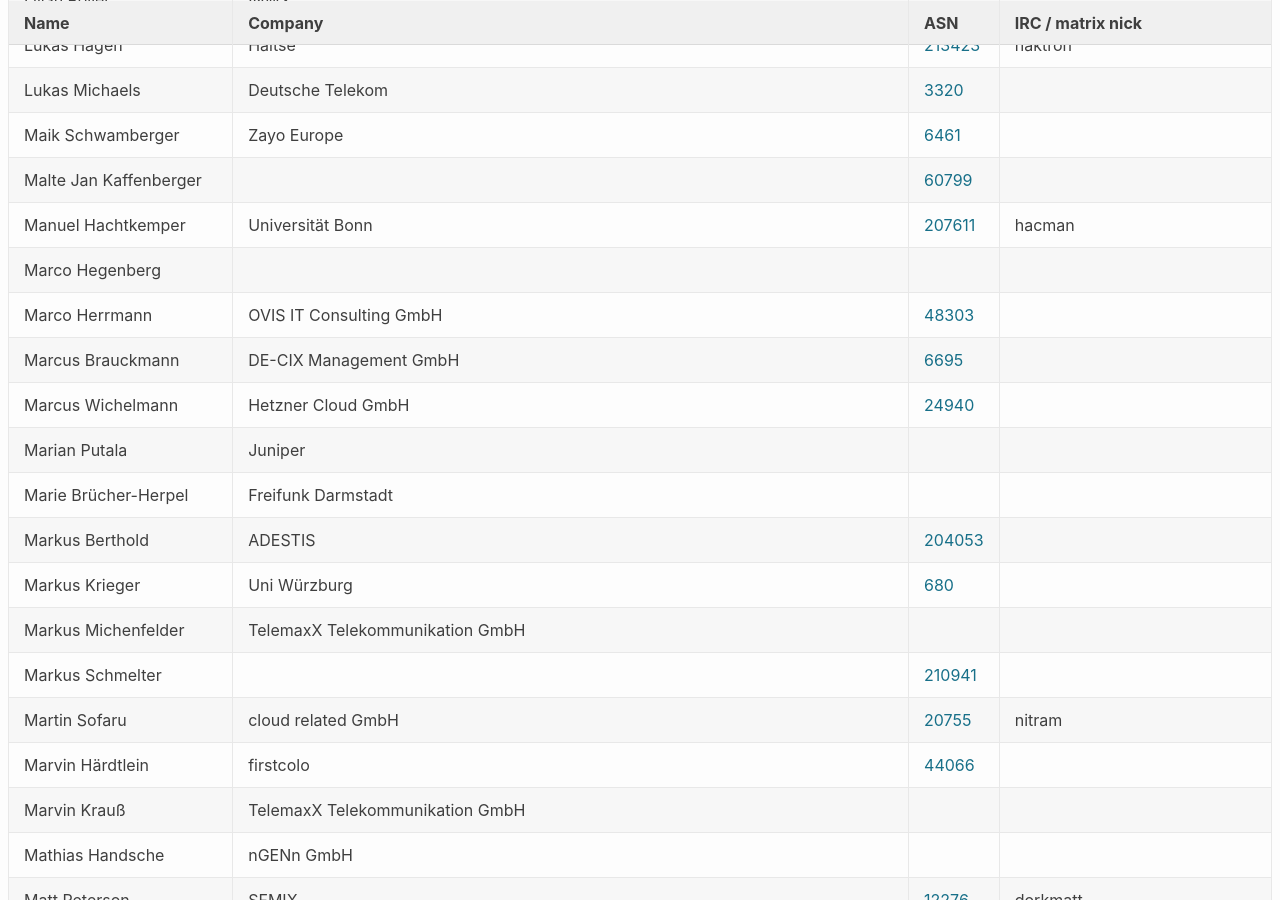
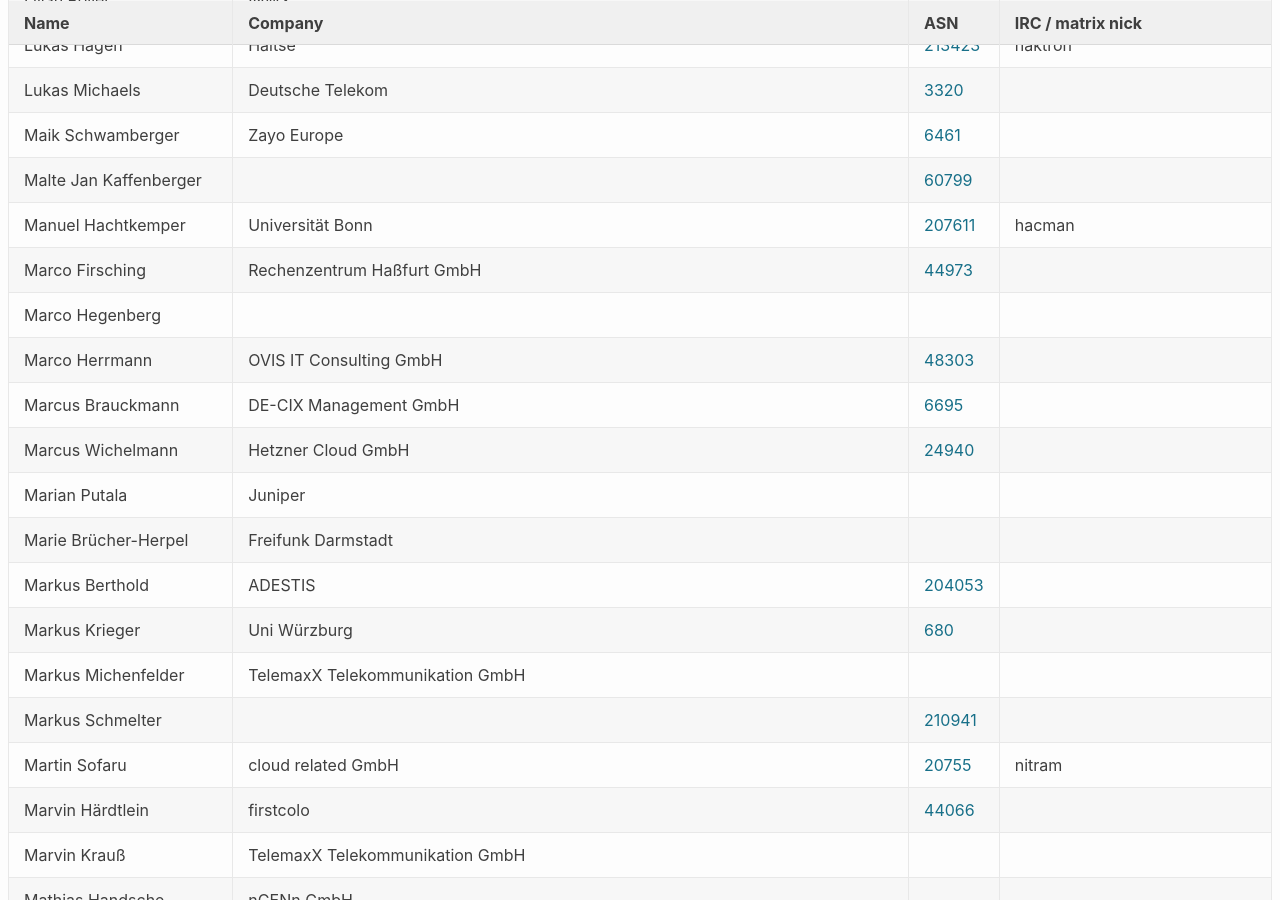
Before and after one commit to denog/pretix-attendeelist, a Jekyll site: the page built from denog17/index.markdown, in a window 1280 px wide and 900 px high, scrolled down 3148 px. Built offline with Jekyll 4.4.1, drawn with Linux system fonts in a browser that asks for light colours; some of the changed text lies outside the part shown.

Commit message:
Latest data: Tue Jun 24 09:11:24 UTC 2025

```diff
--- a/_data/attendees_denog17_onsite.json
+++ b/_data/attendees_denog17_onsite.json
@@ -426,6 +426,12 @@
     "asn": "207611"
   },
   {
+    "name": "Marco Firsching",
+    "company": "Rechenzentrum Haßfurt GmbH",
+    "irc": null,
+    "asn": "44973"
+  },
+  {
     "name": "Marco Hegenberg",
     "company": null,
     "irc": null,
@@ -844,5 +850,11 @@
     "company": "NetDev UG",
     "irc": null,
     "asn": "216333"
+  },
+  {
+    "name": "Yvonne Krienke",
+    "company": "Rechenzentrum Haßfurt GmbH",
+    "irc": null,
+    "asn": "44973"
   }
 ]
```
